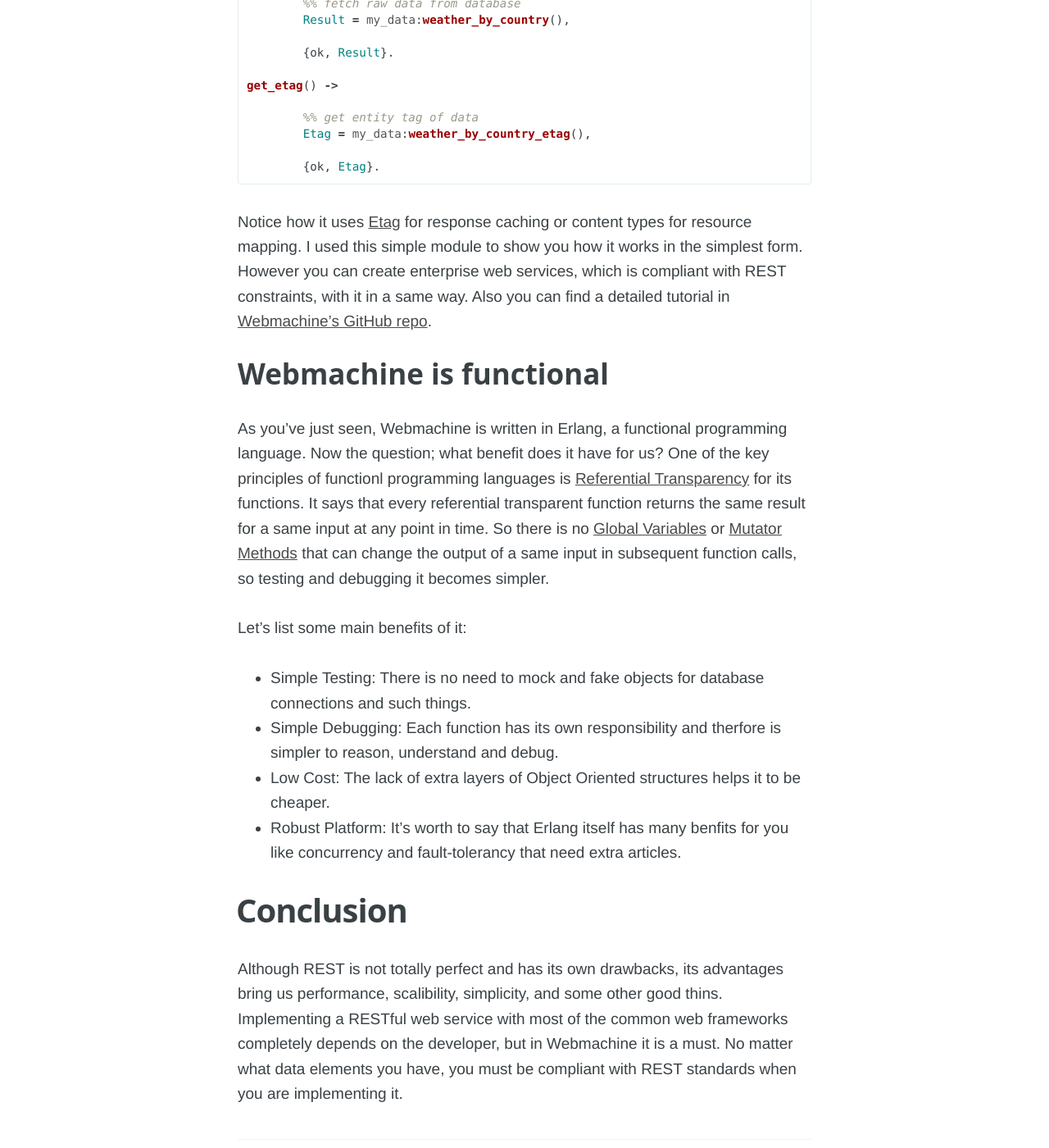
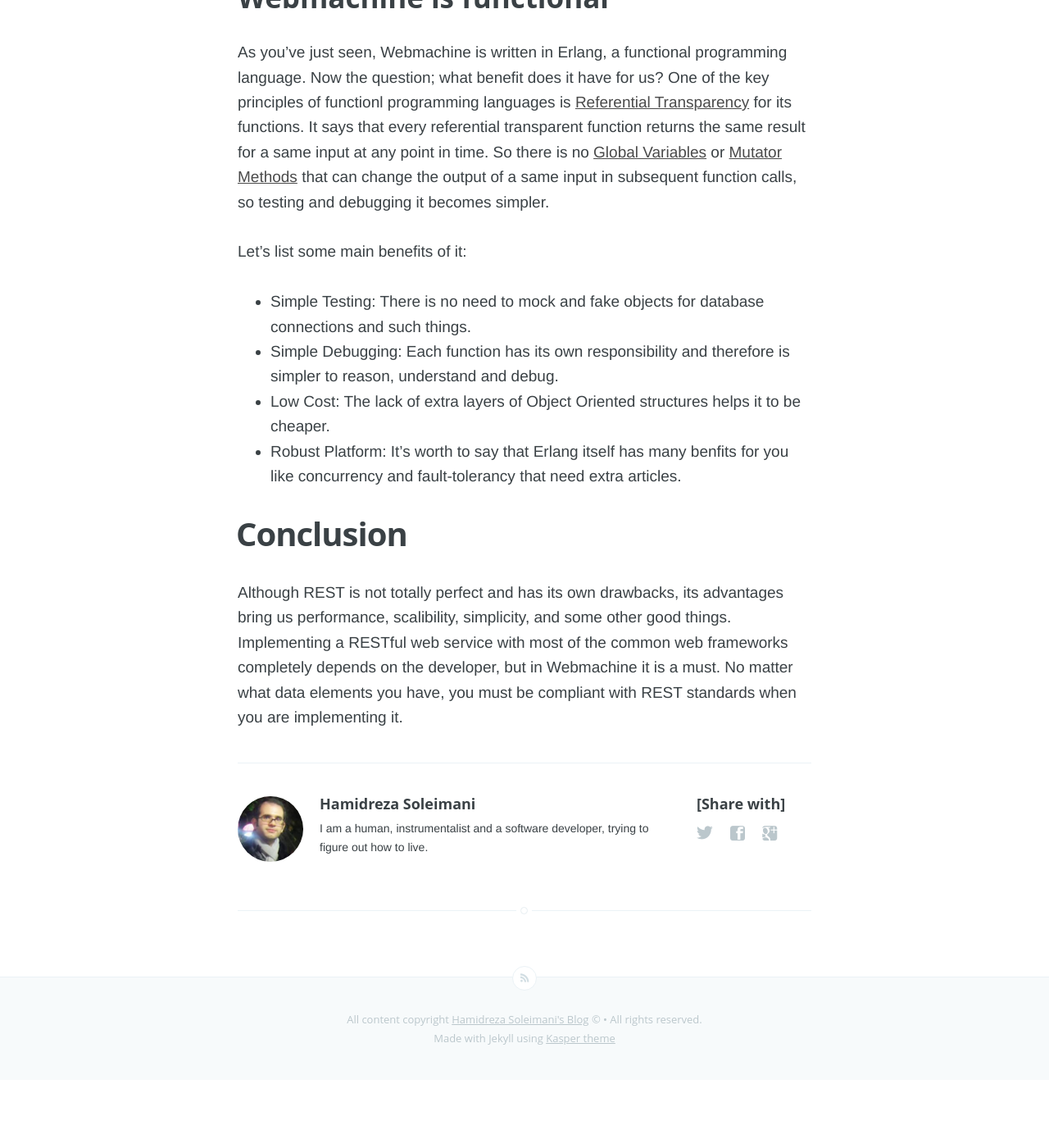
Before and after one commit to hamidreza-s/hamidreza-s.github.io, a Jekyll site: the page built from _posts/2014-09-11-writing-restful-web-services-with-webmachine.markdown, in a window 1280 px wide and 1400 px high, scrolled down 5123 px. Shown: the whole window at 82% size. Built offline with Jekyll 4.4.1, drawn with Linux system fonts in a browser that asks for light colours; Markdown is read by kramdown in place of the engine named in the settings; after the commit the page ends 6440 px from its top, so only the background shows below that; some of the changed text lies outside the part shown.

Commit message:
modify some typos

````diff
--- a/_posts/2014-09-11-writing-restful-web-services-with-webmachine.markdown
+++ b/_posts/2014-09-11-writing-restful-web-services-with-webmachine.markdown
@@ -48,16 +48,13 @@ To be compliant with REST architectural constraints, especially the Uniform Inte
 
 ```bash
 $ telnet example.com 80
->
 > GET weather/country HTTP/1.1
 > Accept: application/json
 >
-<
 < HTTP/1.1 200 OK
 < Vary: Accept
 < Server: MochiWeb/1.1 WebMachine/1.10
 < Content-type: application/json
-<
 ```
 
 Now let's create a web service to serve such a response. Use [this](https://github.com/basho/webmachine/wiki/Quickstart) quickstart for creating the base Webmachine skeleton.
@@ -84,54 +81,38 @@ We've just add a dispatch route and a dispatcher module with the name of weather
 %%%%%%%%%%%%%%%%%%%%%%%%
 
 init(_Args) ->
-
 	%% initialize state
 	State = [],
-
 	{ok, State}.
 
 
 allowed_methods(Request, State) ->
-
 	%% set allowed request methods
 	AllowedMethods = ['GET', 'POST'],
-
 	{AllowedMethods, Request, State}.
 
-
 generate_etag(Request, State) ->
-
 	{ok, Etag} = get_weather_by_country_etag(),
-
 	{Etag, Request, State}.
 
-
 content_types_provided(Request, State) ->
-
 	%% map requested content types with its functions
 	ContentTypes = [
 		{"application/json", to_json},
 		{"text/yaml", to_yaml}
 	],
-
 	{ContetTypes, Request, State}.
 
-
 to_json(Request, State) ->
-
 	%% get list and format it to JSON
 	{ok, List} = get_weather_by_country(),
 	Response = my_formatter:list_to_json(List),
-
 	{Response, Request, State}.
 
-
 to_yaml(RequestData, State) ->
-
 	%% get list and format it to YAML
 	{ok, List} = get_weather_by_country(),
 	Response = my_formatter:list_to_yaml(List),
-
 	{Response, Request, State}.
 
 %%%%%%%%%%%%%%%%%%%%%%%%%
@@ -139,22 +120,18 @@ to_yaml(RequestData, State) ->
 %%%%%%%%%%%%%%%%%%%%%%%%%
 
 get_weather_by_country() ->
-
 	%% fetch raw data from database
 	Result = my_data:weather_by_country(),
-
 	{ok, Result}.
 
 get_etag() ->
-
 	%% get entity tag of data
 	Etag = my_data:weather_by_country_etag(),
-
 	{ok, Etag}.
 ```
 
 Notice how it uses [Etag](https://en.wikipedia.org/wiki/HTTP_ETag) for response caching or content types for resource mapping.
-I used this simple module to show you how it works in the simplest form. However you can create enterprise web services, which is compliant with REST constraints, with it in a same way. Also you can find a detailed tutorial in [Webmachine's GitHub repo](https://github.com/basho/webmachine/wiki/Demo).
+I used this simple module to show you how it works in the simplest form. However you can create enterprise web services with it, which are compliant with REST constraints, in a same way. Also you can find a detailed tutorial in [Webmachine's GitHub repo](https://github.com/basho/webmachine/wiki/Demo).
 
 ### Webmachine is functional
 As you've just seen, Webmachine is written in Erlang, a functional programming language. Now the question; what benefit does it have for us?
@@ -163,9 +140,9 @@ One of the key principles of functionl programming languages is [Referential Tra
 Let's list some main benefits of it:
 
 - Simple Testing: There is no need to mock and fake objects for database connections and such things.
-- Simple Debugging: Each function has its own responsibility and therfore is simpler to reason, understand and debug.
+- Simple Debugging: Each function has its own responsibility and therefore is simpler to reason, understand and debug.
 - Low Cost: The lack of extra layers of Object Oriented structures helps it to be cheaper.
 - Robust Platform: It's worth to say that Erlang itself has many benfits for you like concurrency and fault-tolerancy that need extra articles.
 
 ## Conclusion
-Although REST is not totally perfect and has its own drawbacks, its advantages bring us performance, scalibility, simplicity, and some other good thins. Implementing a RESTful web service with most of the common web frameworks completely depends on the developer, but in Webmachine it is a must. No matter what data elements you have, you must be compliant with REST standards when you are implementing it.
+Although REST is not totally perfect and has its own drawbacks, its advantages bring us performance, scalibility, simplicity, and some other good things. Implementing a RESTful web service with most of the common web frameworks completely depends on the developer, but in Webmachine it is a must. No matter what data elements you have, you must be compliant with REST standards when you are implementing it.
````
Also changed, not shown: other parts of _posts/2014-09-11-writing-restful-web-services-with-webmachine.markdown (+1 -1 lines).
